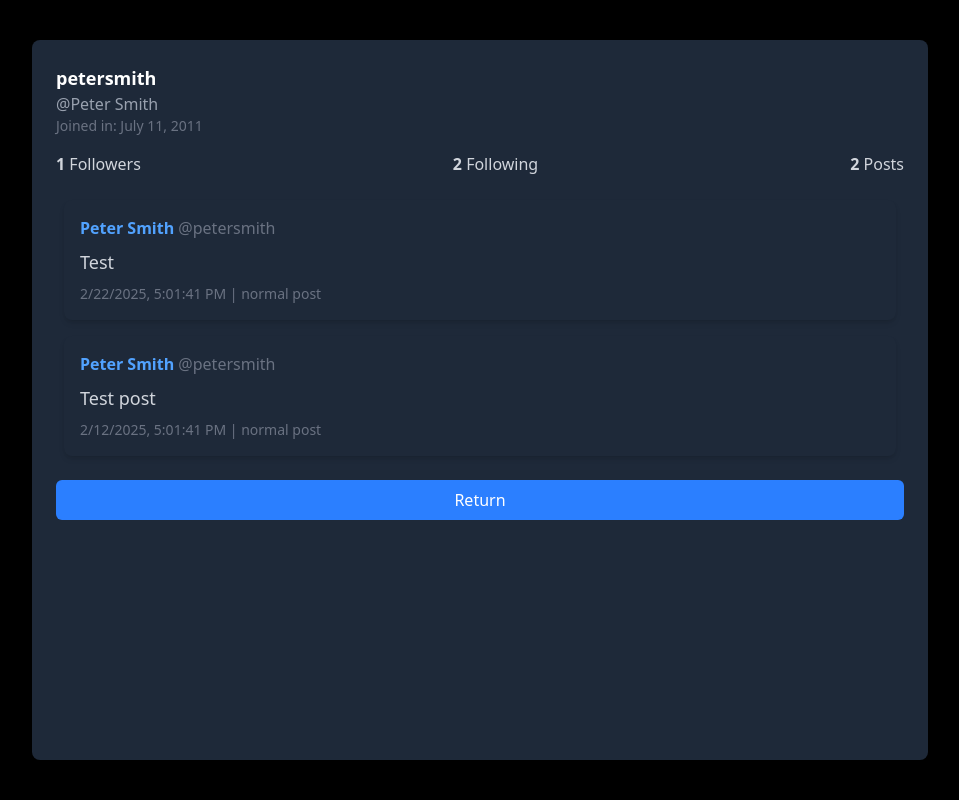
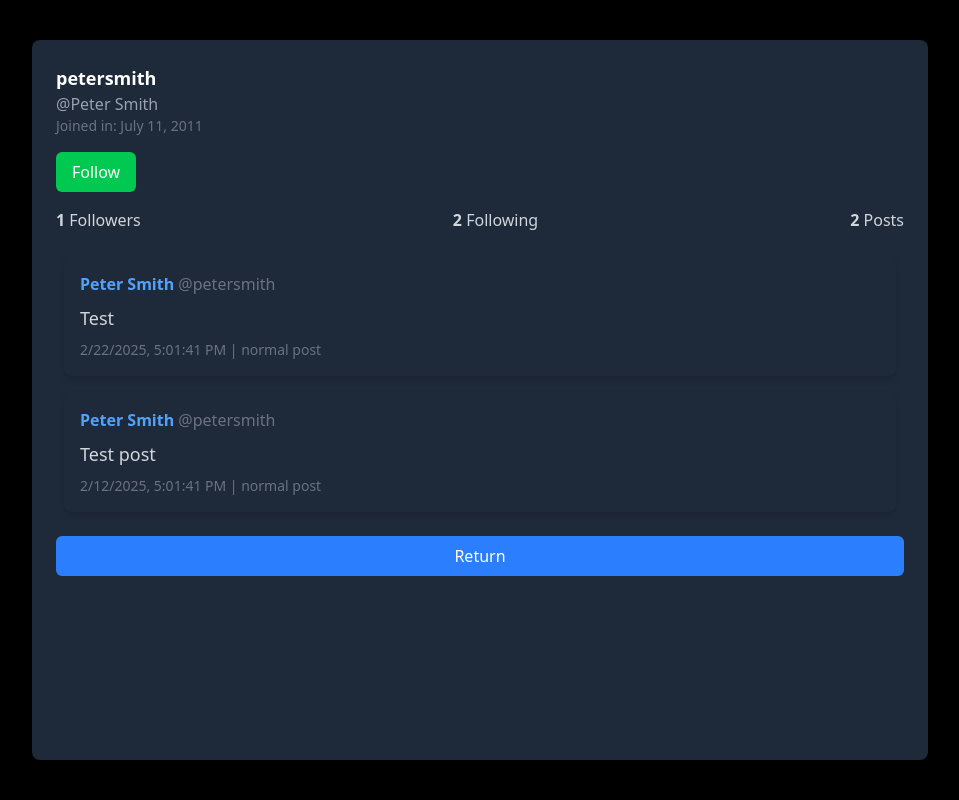
Before and after one commit to leclm/posterr, a React (Vite) app: page /1 in a window 1280 px wide. Shown: the top 800 px of the page, without its empty margins (160-1119 px from the left). Built offline with nearby package versions, Linux system fonts and the light colour scheme.

Commit message:
feat: implements Follow/Unfollow feature

```diff
--- a/src/components/ProfileModal.tsx
+++ b/src/components/ProfileModal.tsx
@@ -1,4 +1,5 @@
-import React, { Fragment } from "react";
+import React, { Fragment, useState, useEffect } from "react";
+import { useNavigate } from "react-router-dom";
 import { Dialog, Transition } from "@headlessui/react";
 import { User } from "../types/types";
 import Post from "./Post";
@@ -9,52 +10,90 @@ interface ProfileModalProps {
   user: User;
 }
 
-const ProfileModal: React.FC<ProfileModalProps> = ({
-  isOpen,
-  onClose,
-  user,
-}) => {
+const ProfileModal: React.FC<ProfileModalProps> = ({ isOpen, onClose, user }) => {
+  const navigate = useNavigate();
+  const loggedUserId = 0;
+  const [isFollowing, setIsFollowing] = useState(false);
+  const [followersCount, setFollowersCount] = useState(user.followers.length);
+
+  useEffect(() => {
+    const storedData = localStorage.getItem("mock");
+    if (storedData) {
+      const users = JSON.parse(storedData);
+      const loggedUser = users.find((u: User) => u.id === loggedUserId);
+      setIsFollowing(loggedUser.following.some((u: User) => u.id === user.id));
+    }
+  }, [user]);
+
+  const handleFollowToggle = () => {
+    const storedData = localStorage.getItem("mock");
+    if (!storedData) return;
+
+    const users = JSON.parse(storedData);
+    const loggedUser = users.find((u: User) => u.id === loggedUserId);
+    const targetUser = users.find((u: User) => u.id === user.id);
+
+    if (!loggedUser || !targetUser) return;
+
+    if (isFollowing) {
+      loggedUser.following = loggedUser.following.filter((u: User) => u.id !== user.id);
+      targetUser.followers = targetUser.followers.filter((u: User) => u.id !== loggedUserId);
+      setFollowersCount((prev) => prev - 1);
+    } else {
+      loggedUser.following.push({ id: user.id, username: user.username, nick: user.nick });
+      targetUser.followers.push({ id: loggedUserId, username: loggedUser.username, nick: loggedUser.nick });
+      setFollowersCount((prev) => prev + 1);
+    }
+
+    localStorage.setItem("mock", JSON.stringify(users));
+    setIsFollowing(!isFollowing);
+  };
+
+  const handleClose = () => {
+    onClose();
+    navigate("/");
+  };
+
   return (
     <Transition appear show={isOpen} as={Fragment}>
-      <Dialog as="div" className="relative z-10" onClose={onClose}>
+      <Dialog as="div" className="relative z-10" onClose={handleClose}>
         <div className="fixed inset-0 bg-black bg-opacity-50" />
         <div className="fixed inset-0 flex items-center justify-center p-4">
           <Dialog.Panel className="w-full max-w-4xl h-[90vh] bg-gray-800 rounded-lg p-6 shadow-lg overflow-hidden">
             <Dialog.Title className="text-lg font-semibold text-white">
               {user.nick || "Nick is unavailable"}
             </Dialog.Title>
-            <p className="text-gray-400">
-              @{user.username || "Username is unavailable"}
-            </p>
+            <p className="text-gray-400">@{user.username || "Username is unavailable"}</p>
             <p className="text-sm text-gray-500">
               Joined in: {user.joinedDate || "Joined Date is unavailable"}
             </p>
 
+            {user.id !== loggedUserId && (
+              <button
+                onClick={handleFollowToggle}
+                className={`mt-4 px-4 py-2 rounded-md text-white ${
+                  isFollowing ? "bg-red-500 hover:bg-red-600" : "bg-green-500 hover:bg-green-600"
+                }`}
+              >
+                {isFollowing ? "Unfollow" : "Follow"}
+              </button>
+            )}
+
             <div className="flex justify-between mt-4 text-gray-300">
               <p>
-                <span className="font-semibold">
-                  {user.followers.length || "Followers count is unavailable"}
-                </span>{" "}
-                Followers
+                <span className="font-semibold">{followersCount}</span> Followers
               </p>
               <p>
-                <span className="font-semibold">
-                  {user.following.length || "Following count is unavailable"}
-                </span>{" "}
-                Following
+                <span className="font-semibold">{user.following.length || 0}</span> Following
               </p>
               <p>
-                <span className="font-semibold">
-                  {user.posts.length || "Post count is unavailable"}
-                </span>{" "}
-                Posts
+                <span className="font-semibold">{user.posts.length || 0}</span> Posts
               </p>
             </div>
 
             <div className="mt-4 max-h-[65vh] overflow-y-auto space-y-4 p-2">
               {user.posts && user.posts.length > 0 ? (
-                user.posts.map((post) => {
-                  return (
+                user.posts.map((post) => (
                   <Post
                     key={post.id}
                     post={post}
@@ -65,15 +104,14 @@ const ProfileModal: React.FC<ProfileModalProps> = ({
                     onQuoteClick={() => {}}
                     isProfilePage={true}
                   />
-                  );
-                })
+                ))
               ) : (
                 <p className="text-gray-400">No posts available</p>
               )}
             </div>
 
             <button
-              onClick={onClose}
+              onClick={handleClose}
               className="mt-4 w-full bg-blue-500 text-white py-2 rounded-md hover:bg-blue-600"
             >
               Return
```
Lines whose indentation alone changed are shown as unchanged.
